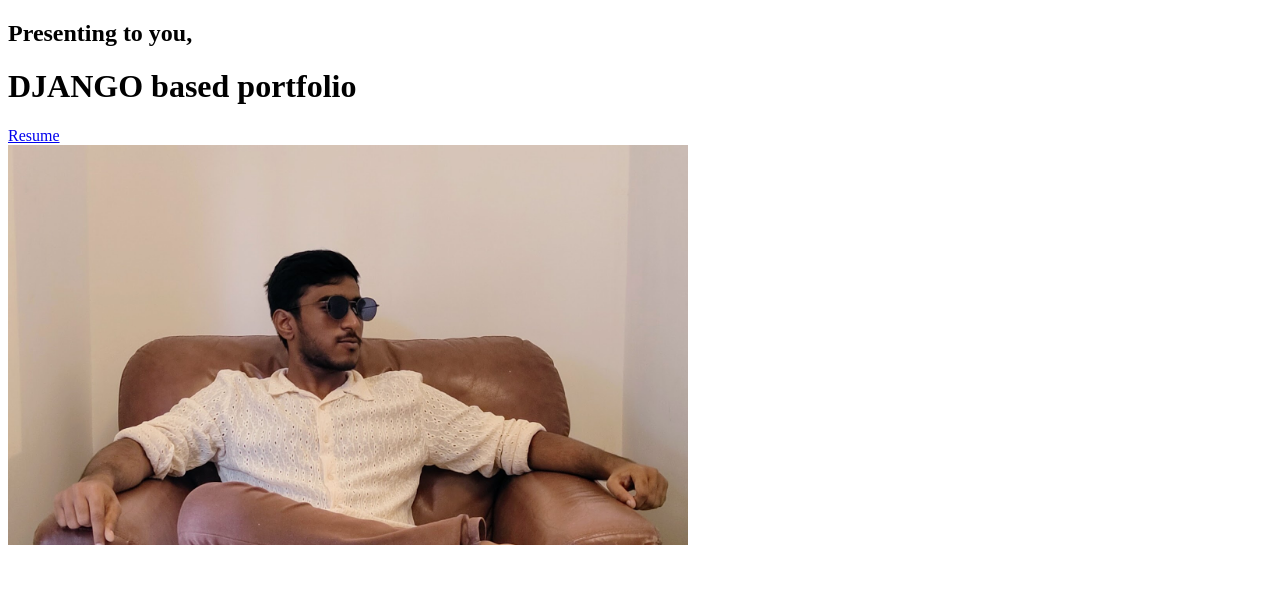
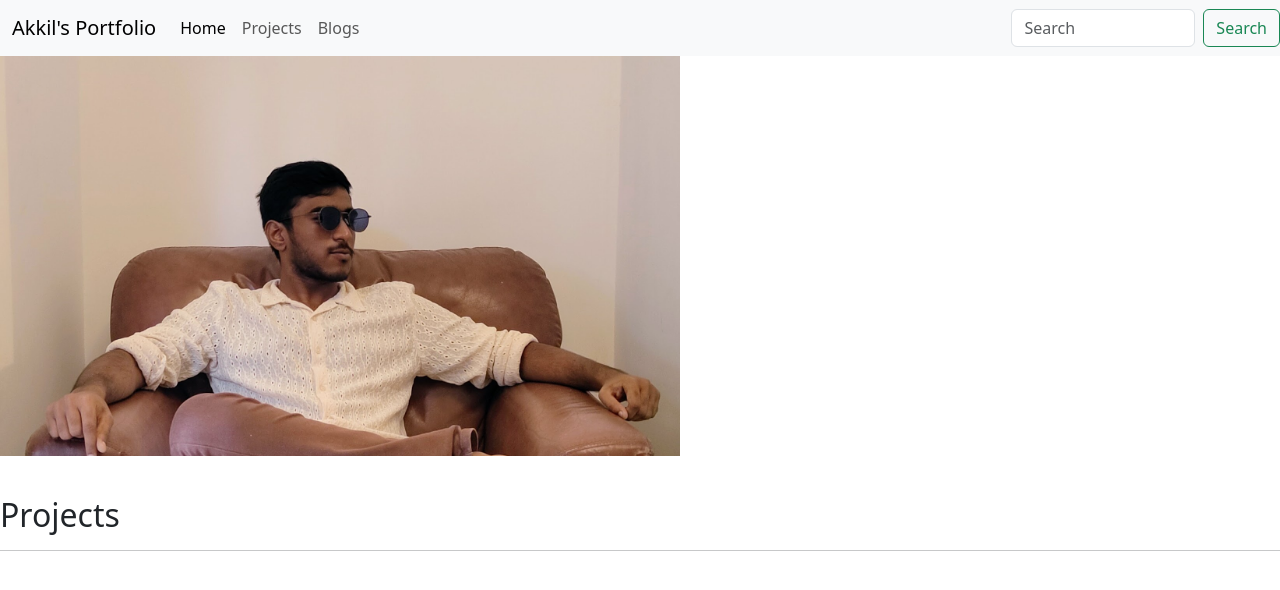
Before and after one commit to Akkilesh-A/django_portfolio, a Django app: page / in a window 1280 px wide. Shown: the top 590 px of the page. Run offline with Django 5.2, Linux system fonts and the light colour scheme; data that the repository does not hold is empty.

Commit message:
finalised project

```diff
--- a/blog/models.py
+++ b/blog/models.py
@@ -6,3 +6,6 @@
     description=models.CharField(max_length=500)
     date=models.DateField()
     image=models.ImageField(upload_to='blogs/images/',default="none")
+
+    def __str__(self):
+        return self.title
--- a/blog/templates/blog/detail.html
+++ b/blog/templates/blog/detail.html
@@ -1,5 +1,5 @@
-<!DOCTYPE html>
-<html lang="en">
+{% extends 'portfolio/base.html' %}
+{% block content %}
 <head>
     <meta charset="UTF-8">
     <meta name="viewport" content="width=device-width, initial-scale=1.0">
@@ -13,3 +13,5 @@
     <p>{{blog.description}}</p>
 </body>
 </html>
+
+{% endblock %}
--- a/portfolio/models.py
+++ b/portfolio/models.py
@@ -6,3 +6,6 @@
     description=models.CharField(max_length=250)
     image=models.ImageField(upload_to='portfolio/images/')
     url=models.URLField(blank=True)
+
+    def __str__(self):
+        return self.title
--- /dev/null
+++ b/portfolio/static/portfolio/home.css
@@ -0,0 +1,17 @@
+.home{
+    display: flex;
+    width: 100vw;
+    text-align: center;
+    justify-items: center;
+    align-items: center;
+    margin-bottom: 40px;
+}
+
+.project-card{
+    display: flex;
+}
+
+.project-description{
+    display: flex;
+    justify-items: center;
+}
--- /dev/null
+++ b/portfolio/templates/portfolio/base.html
@@ -0,0 +1,44 @@
+<!DOCTYPE html>
+<html lang="en">
+<head>
+    <meta charset="UTF-8">
+    <meta name="viewport" content="width=device-width, initial-scale=1.0">
+    <title>Akkil's Portfolio</title>
+    <link rel="preconnect" href="https://fonts.googleapis.com">
+    <link rel="preconnect" href="https://fonts.gstatic.com" crossorigin>
+    <link href="https://fonts.googleapis.com/css2?family=Oswald:wght@200..700&display=swap" rel="stylesheet">
+    <link href="https://cdn.jsdelivr.net/npm/bootstrap@5.3.3/dist/css/bootstrap.min.css" rel="stylesheet" integrity="sha384-QWTKZyjpPEjISv5WaRU9OFeRpok6YctnYmDr5pNlyT2bRjXh0JMhjY6hW+ALEwIH" crossorigin="anonymous">
+    {% load static %}
+</head>
+<body>
+    <nav class="navbar navbar-expand-lg bg-body-tertiary">
+        <div class="container-fluid">
+            <a class="navbar-brand" href="#">Akkil's Portfolio</a>
+            <button class="navbar-toggler" type="button" data-bs-toggle="collapse" data-bs-target="#navbarNav" aria-controls="navbarNav" aria-expanded="false" aria-label="Toggle navigation">
+            <span class="navbar-toggler-icon"></span>
+            </button>
+            <div class="collapse navbar-collapse" id="navbarNav">
+                <ul class="navbar-nav">
+                    <li class="nav-item">
+                    <a class="nav-link active" aria-current="page" href="/">Home</a>
+                    </li>
+                    <li class="nav-item">
+                    <a class="nav-link" href="#">Projects</a>
+                    </li>
+                    <li class="nav-item">
+                    <a class="nav-link" href="/blog">Blogs</a>
+                    </li>
+                </ul>
+            </div>
+        </div>
+        <form class="d-flex" role="search">
+            <input class="form-control me-2" type="search" placeholder="Search" aria-label="Search">
+            <button class="btn btn-outline-success" type="submit">Search</button>
+        </form>
+    </nav>
+
+    {% block content %}
+    {% endblock %}
+    <script src="https://cdn.jsdelivr.net/npm/bootstrap@5.3.3/dist/js/bootstrap.bundle.min.js" integrity="sha384-YvpcrYf0tY3lHB60NNkmXc5s9fDVZLESaAA55NDzOxhy9GkcIdslK1eN7N6jIeHz" crossorigin="anonymous"></script>
+</body>
+</html>
--- a/portfolio/templates/portfolio/home.html
+++ b/portfolio/templates/portfolio/home.html
@@ -1,29 +1,37 @@
-<!DOCTYPE html>
-<html lang="en">
+{% extends 'portfolio/base.html' %}
+{% block content %}
 <head>
     <meta charset="UTF-8">
     <meta name="viewport" content="width=device-width, initial-scale=1.0">
     <title>Akkil's Portfolio</title>
     {% load static %}
+    <link rel="stylesheet" href="{% static 'portfolio/home.css' %}">
 </head>
 <body>
-    <h2>Presenting to you,</h2>
-    <h1>DJANGO based portfolio</h1>
-    <a href="{% static 'portfolio/Akkilesh_CV_September-24.pdf' %}">Resume</a>
-    <div>
+    <div class="home" style="display: flex;">
         <img src="{% static 'portfolio/me.jpg' %}" height="400"/>
     </div>
+    <h2>Projects</h2>
+    <hr />
+    <div class="project-card">
+        {% for project in projects %}
+            <div style="padding-right: 20px;">
                 <div>
-        {% for project in projects %}
+                    <img src="{{project.image.url}}" height="300" width="300"/>
+                </div>
                 <h2>{{ project.title }}</h2>
-            <p>{{ project.description }}</p>
-            <img src="{{project.image.url}}" height="400"/>
+                <div class="project-description">
+                    <p style="padding-right: 10px;">{{ project.description }}</p>
                     {% if project.url %}
                         <a href="{{ project.url }}">
                             Link
                         </a>
                     {% endif %}
+                </div>
+            </div>
         {% endfor %}
     </div>
 </body>
 </html>
+
+{% endblock %}
```
Also changed, not shown: blog/templates/blog/all_blogs.html (+6 -4 lines). Lines whose indentation alone changed are shown as unchanged.
